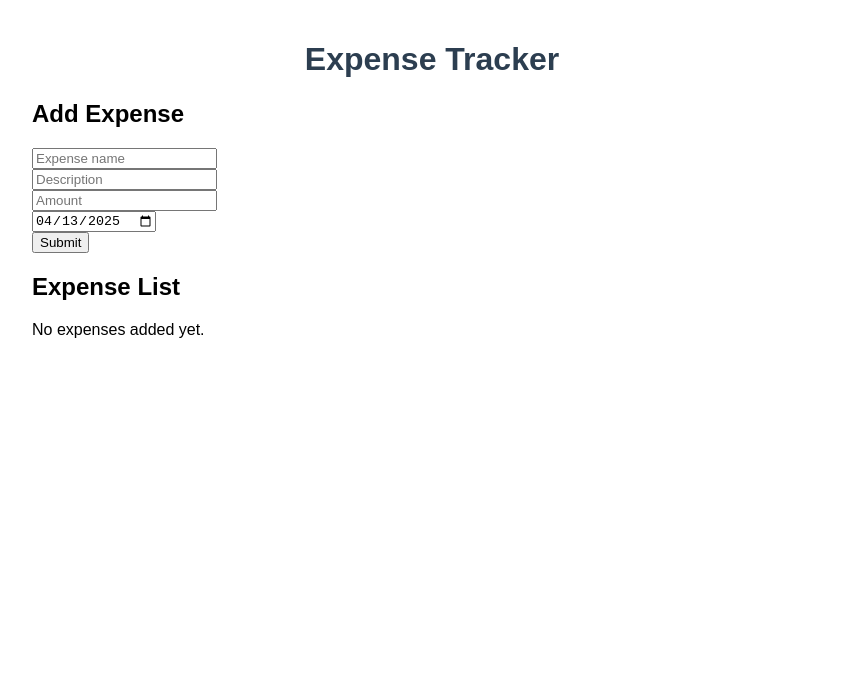
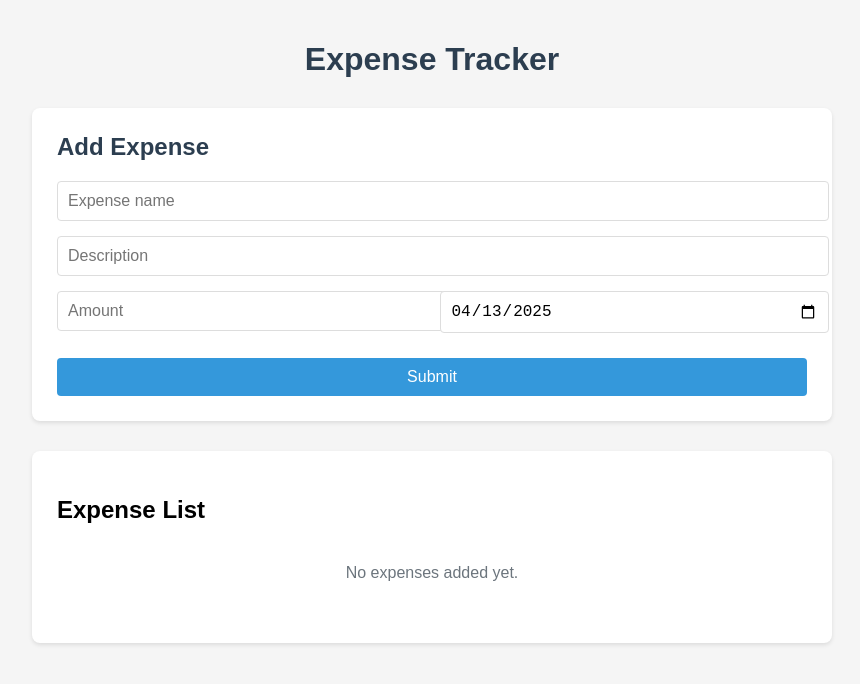
Before and after one commit to Christine-June/Expense-Tracker, a React (Vite) app: page / in a window 1280 px wide. Shown: the top 684 px of the page, without its empty margins (208-1068 px from the left). Built offline with nearby package versions, Linux system fonts and the light colour scheme.

Commit message:
Update Index.css

```diff
--- a/src/index.css
+++ b/src/index.css
@@ -3,9 +3,103 @@ body {
   max-width: 800px;
   margin: 0 auto;
   padding: 20px;
+  background-color: #f5f5f5;
 }
 
 h1 {
   color: #2c3e50;
   text-align: center;
+  margin-bottom: 30px;
 }
+
+/* Form Styles */
+.expense-form {
+  background: white;
+  padding: 25px;
+  border-radius: 8px;
+  box-shadow: 0 2px 4px rgba(0,0,0,0.1);
+  margin-bottom: 30px;
+}
+
+.expense-form h2 {
+  margin-top: 0;
+  color: #2c3e50;
+}
+
+.form-group {
+  margin-bottom: 15px;
+}
+
+.form-row {
+  display: flex;
+  gap: 15px;
+}
+
+.form-row .form-group {
+  flex: 1;
+}
+
+.expense-form input {
+  width: 100%;
+  padding: 10px;
+  border: 1px solid #ddd;
+  border-radius: 4px;
+  font-size: 16px;
+}
+
+.expense-form button {
+  background-color: #3498db;
+  color: white;
+  border: none;
+  padding: 10px 20px;
+  border-radius: 4px;
+  cursor: pointer;
+  font-size: 16px;
+  width: 100%;
+  margin-top: 10px;
+}
+
+.expense-form button:hover {
+  background-color: #2980b9;
+}
+
+/* Table Styles */
+.expense-table-container {
+  background: white;
+  padding: 25px;
+  border-radius: 8px;
+  box-shadow: 0 2px 4px rgba(0,0,0,0.1);
+}
+
+.expense-table {
+  width: 100%;
+  border-collapse: collapse;
+}
+
+.expense-table th {
+  text-align: left;
+  padding: 12px 15px;
+  background-color: #f8f9fa;
+  border-bottom: 2px solid #dee2e6;
+  color: #495057;
+}
+
+.expense-table td {
+  padding: 12px 15px;
+  border-bottom: 1px solid #dee2e6;
+  color: #495057;
+}
+
+.expense-table tr:last-child td {
+  border-bottom: none;
+}
+
+.expense-table tr:hover {
+  background-color: #f8f9fa;
+}
+
+.no-expenses {
+  text-align: center;
+  color: #6c757d;
+  padding: 20px;
+}
```
